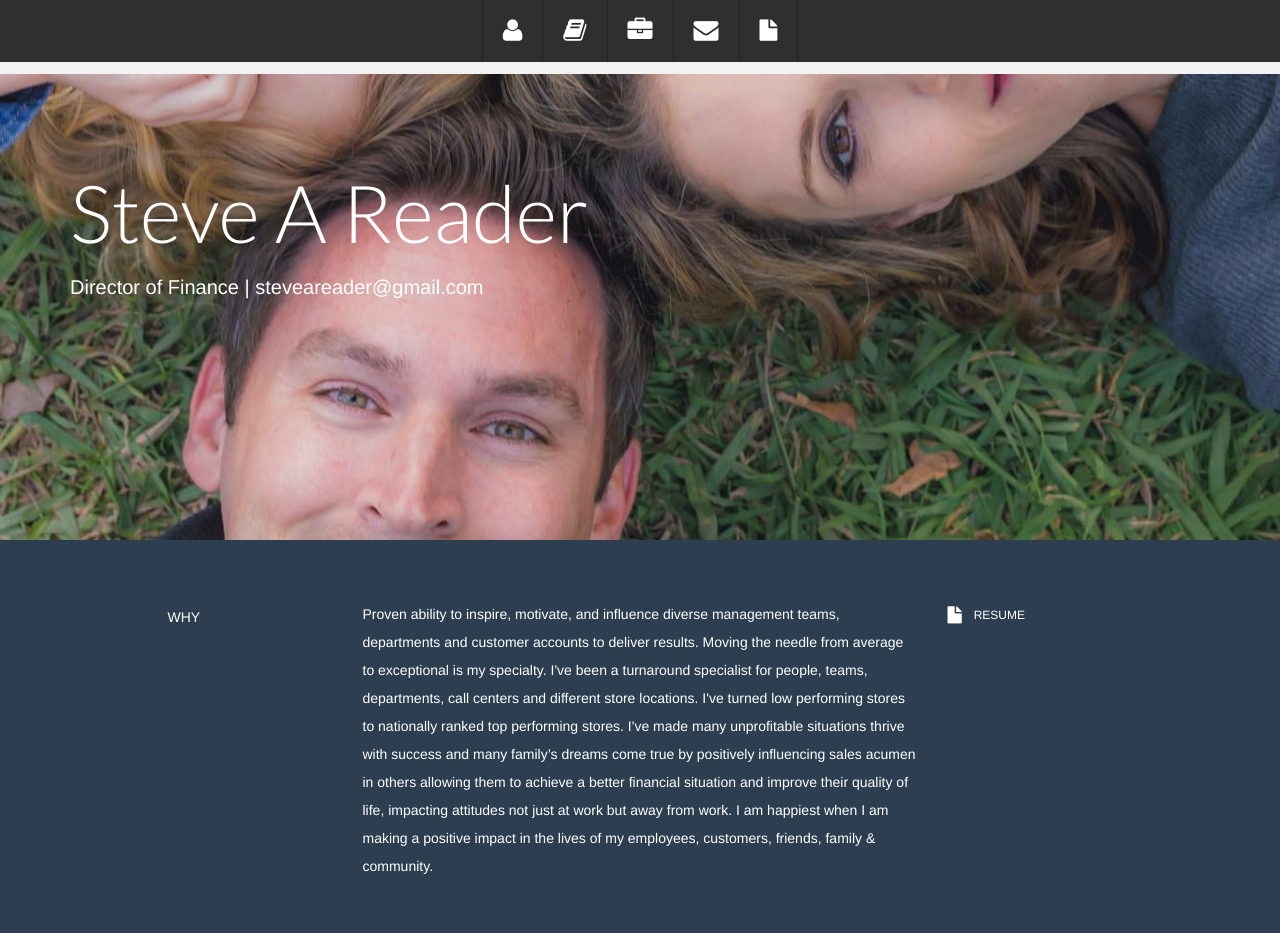
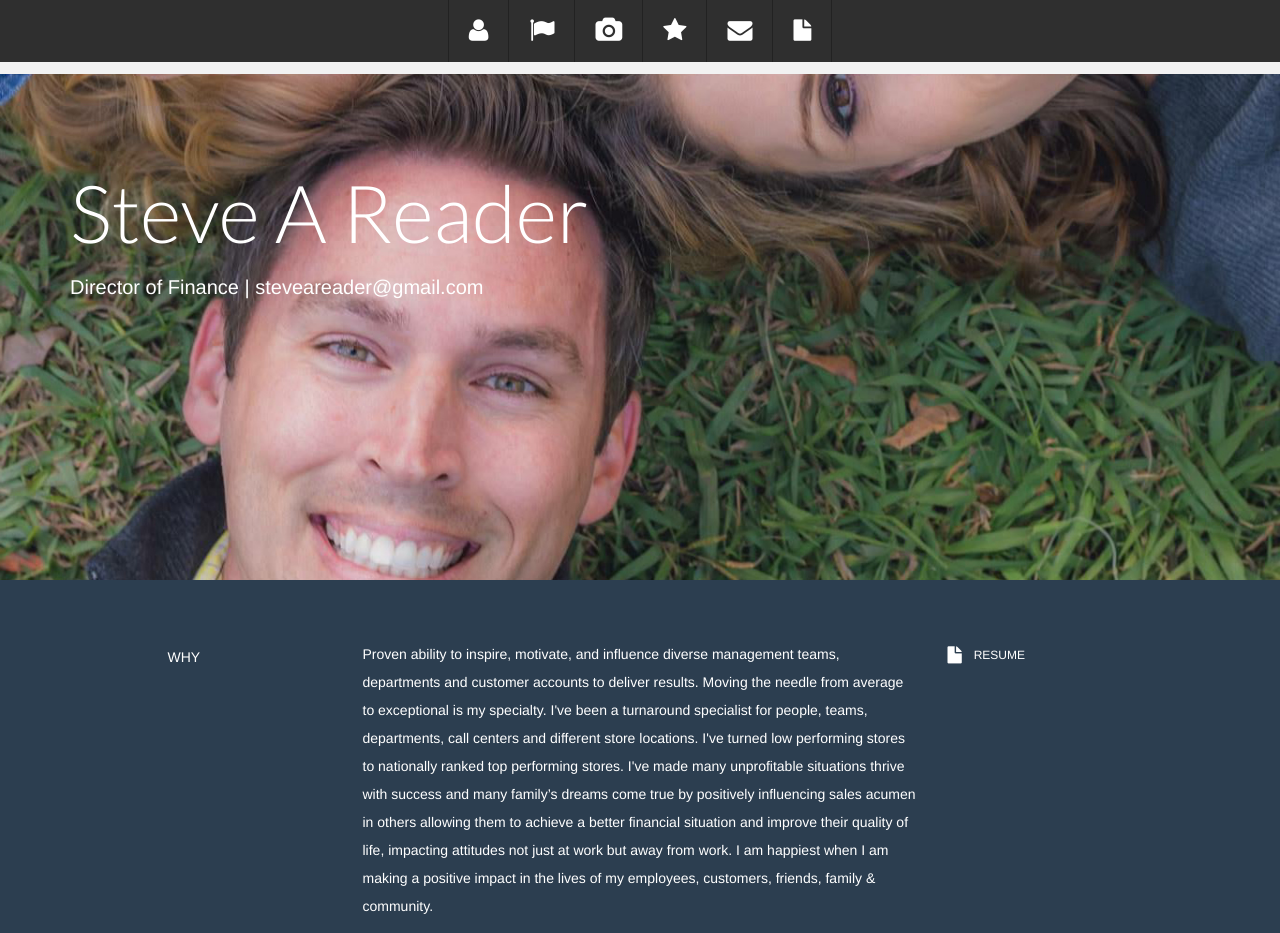
Before and after one commit to ljreader/Stephen-A-Reader, a plain HTML site: page index.html in a window 1280 px wide. Shown: the top 933 px of the page. Drawn offline with nearby package versions, Linux system fonts and the light colour scheme.

Commit message:
update pictures

```diff
--- a/assets/css/main.css
+++ b/assets/css/main.css
@@ -143,13 +143,13 @@ body {
 
   /* Header Wrap */
   #headerwrap {
-      background: url(../images/origStevePic.jpg) no-repeat center;
+      background: url(../images/origStevePic1.jpg) no-repeat center;
       margin-top: 60px;
       padding-top: 88px;
       text-align:center;
       background-attachment: relative;
       background-position: center center;
-      min-height: 480px;
+      min-height: 520px;
       width: 100%;
       -webkit-background-size: 100%;
       -moz-background-size: 100%;
@@ -292,8 +292,10 @@ body {
 
   #footwrap i {
         color: #f2cf69;
-        font-size: 25px;
+        font-size: 30px;
         vertical-align: middle;
+        padding-left: 5px;
+        padding-right: 5px;
     }
 
     #footwrap j {
--- a/index.html
+++ b/index.html
@@ -28,12 +28,14 @@
 					<div class="dropdown">
 						<ul id="nav" class="nav">
 							<!-- About -->
-							<li class="menu-item"><a  href="#beginScroll" title="About"><i class="icon-user"></i></a></li>
-			 				<!-- education -->
-							<li class="menu-item"><a  href="#education" title="Education"><i class="icon-book"></i></a></li>
-			 				<!-- Portfolio -->
-							<li class="menu-item"><a  href="#portfolio" title="Portfolio"><i class="icon-briefcase"></i></a></li>
-							<!-- Contact -->
+							<li class="menu-item"><a  href="#beginScroll" title="Why"><i class="icon-user"></i></a></li>
+							<!-- Portfolio -->
+							<li class="menu-item"><a  href="#education" title="Leadership"><i class="icon-flag"></i></a></li>
+			 				<!-- Education -->
+							<li class="menu-item"><a  href="#portfolio" title="Snapshot"><i class="icon-camera"></i></a></li>
+			 				<!-- Skills -->
+							 <li class="menu-item"><a  href="http://stevereaderresume.surge.sh/#skills" title="Expertice"><i class="icon-star"></i></a></li>
+							 <!-- Contact -->
 							<li class="menu-item"><a  href="#footwrap" title="Contact"><i class="icon-envelope"></i></a></li>
 							<!-- Resume -->
 							<li class="menu-item"><a href="https://1drv.ms/b/s!AneOheT2fviYhNRyEofz-VkxueDMaw" title="Resume PDF" target="_blank"><i class="icon-file"></i></a></li>
```
Also changed, not shown: assets/images/origStevePic(1).jpg (added), assets/images/origStevePic1.jpg (added), assets/images/origStevePic2.jpg (added), assets/images/origStevePic3.jpg (added), 1 other file.
